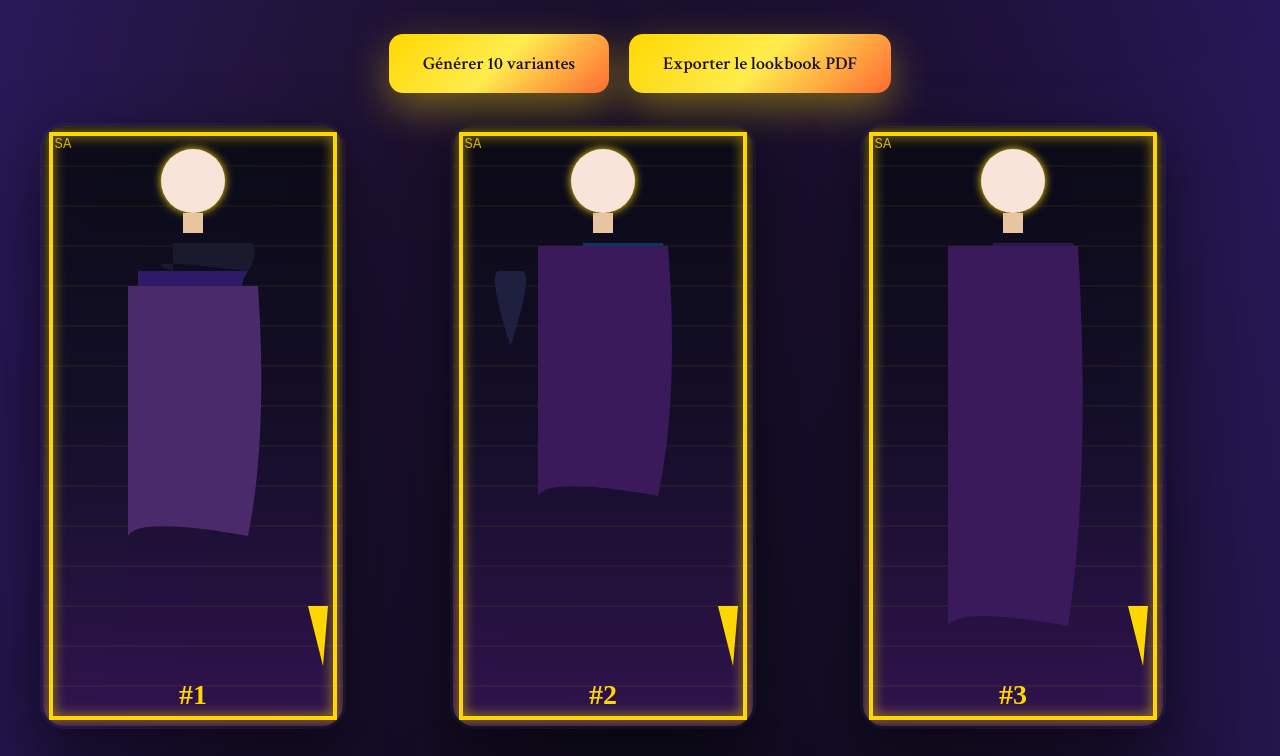
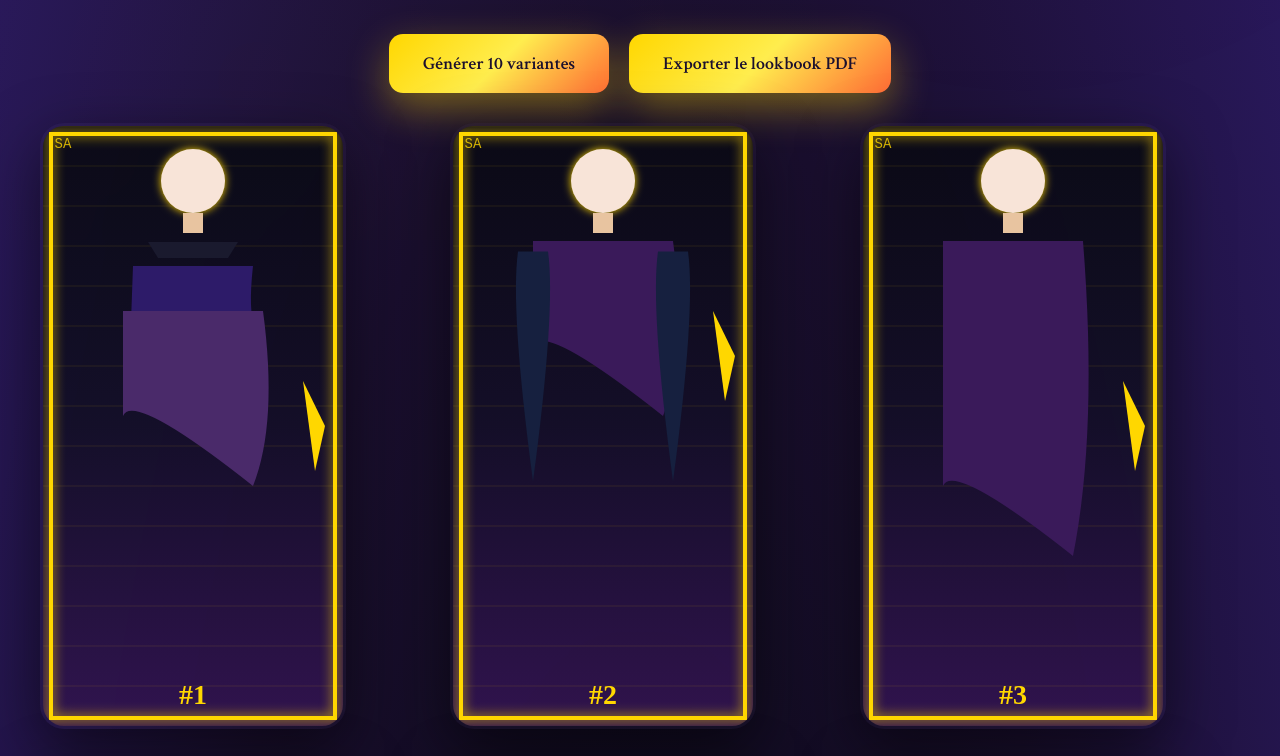
Before and after one commit to NagisaSano/silhouette-engine-ghesquiere, a website: page index.html in a window 1280 px wide. Shown: the part 560-1316 px from the top of the page. Drawn offline with nearby package versions, Linux system fonts and the light colour scheme.

Commit message:
feat: emphasize parameters visuals and add use case

```diff
--- a/index.html
+++ b/index.html
@@ -73,6 +73,19 @@
             <div class="canvas-container" id="canvasContainer" aria-live="polite"></div>
         </section>
 
+        <section class="use-case">
+            <h2>Cas d’usage: préparation de collection</h2>
+            <p>
+                Exemple: le studio fixe des contraintes (épaules volume, taille haute, longueur maxi)
+                pour une collection FW. Silhouette Engine génère une série de variantes cohérentes
+                à explorer ensuite en atelier.
+            </p>
+            <p>
+                L’outil ne remplace pas le dessin, il sert à cartographier rapidement l’espace des
+                silhouettes possibles à partir de règles de direction artistique.
+            </p>
+        </section>
+
         <section class="silhouette-info" id="silhouetteInfo" hidden>
             <h3>Configuration active</h3>
             <div id="configDetails"></div>
--- a/silhouette.js
+++ b/silhouette.js
@@ -2,11 +2,27 @@ const TARGET_SILHOUETTES = 10;
 const MAX_ATTEMPTS = 60;
 
 const rules = {
-    shoulder: { sharp: { w: 80, h: 20 }, volume: { w: 120, h: 40 }, fluid: { w: 90, h: 25 } },
-    col: { asym: { x: 20, y: 10 }, vneck: { x: 40, y: 30 }, oversize: { x: 0, y: 0 } },
-    waist: { high: { y: 120 }, low: { y: 160 }, marked: { y: 140, curve: 15 } },
-    length: { mini: 250, midi: 380, maxi: 500 },
-    sleeve: { none: [], short: [{ x: 50, y: 120, w: 30, h: 40 }], long: [{ x: 45, y: 120, w: 25, h: 100 }] }
+    shoulder: {
+        sharp: { w: 90, h: 16 },      // épaule droite
+        volume: { w: 180, h: 50 },    // power-shoulder
+        fluid: { w: 70, h: 28 }       // tombant
+    },
+    col: {
+        asym: { x: 12, y: 8, drop: 40 },
+        vneck: { x: 0, y: 0, depth: 40 },
+        oversize: { x: -8, y: -8, expand: 24 }
+    },
+    waist: {
+        high: { y: 115 },
+        low: { y: 185 },
+        marked: { y: 145, curve: 18, belt: true }
+    },
+    length: { mini: 140, midi: 280, maxi: 440 },
+    sleeve: {
+        none: [],
+        short: [{ x: 38, y: 145, w: 36, h: 80 }],
+        long: [{ x: 32, y: 145, w: 30, h: 230 }]
+    }
 };
 
 const labelMap = {
@@ -310,54 +326,113 @@ function drawSilhouette(canvas, params, variation) {
     ctx.fillStyle = '#e8c4a0';
     ctx.fillRect(w / 2 - 10, 87, 20, 20);
 
-    const shoulder = rules.shoulder[params.shoulder];
-    const col = rules.col[params.col];
+    const shoulderRule = rules.shoulder[params.shoulder];
+    const colRule = rules.col[params.col];
+    const shoulderWidth = shoulderRule.w + (colRule.expand || 0);
+    const shoulderHeight = shoulderRule.h + (colRule.expand ? 8 : 0);
+    const topY = 108 + (colRule.y || 0);
     ctx.fillStyle = variation % 3 === 0 ? '#1a1a2e' : variation % 3 === 1 ? '#0f3460' : '#2a1a4a';
 
     ctx.beginPath();
-    ctx.moveTo(w / 2 - shoulder.w / 2 + col.x, 107 + col.y);
-    ctx.lineTo(w / 2 + shoulder.w / 2 + col.x, 107 + col.y);
-    ctx.quadraticCurveTo(w / 2 + shoulder.w / 2 + 25, 130, w / 2 + shoulder.w / 2 + 15, 145);
-    ctx.quadraticCurveTo(w / 2 - shoulder.w / 2 - 25, 130, w / 2 - shoulder.w / 2 + col.x, 145);
+    if (params.shoulder === 'sharp') {
+        ctx.moveTo(w / 2 - shoulderWidth / 2, topY);
+        ctx.lineTo(w / 2 + shoulderWidth / 2, topY);
+        ctx.lineTo(w / 2 + shoulderWidth / 2 - 10, topY + shoulderHeight);
+        ctx.lineTo(w / 2 - shoulderWidth / 2 + 10, topY + shoulderHeight);
+    } else if (params.shoulder === 'volume') {
+        ctx.moveTo(w / 2 - shoulderWidth / 2 - 10, topY);
+        ctx.lineTo(w / 2 + shoulderWidth / 2 + 10, topY);
+        ctx.quadraticCurveTo(w / 2 + shoulderWidth / 2 + 32, topY + shoulderHeight * 0.8, w / 2 + shoulderWidth / 2 + 16, topY + shoulderHeight + 18);
+        ctx.lineTo(w / 2 - shoulderWidth / 2 - 16, topY + shoulderHeight + 18);
+        ctx.quadraticCurveTo(w / 2 - shoulderWidth / 2 - 32, topY + shoulderHeight * 0.8, w / 2 - shoulderWidth / 2 - 10, topY);
+    } else {
+        ctx.moveTo(w / 2 - shoulderWidth / 2, topY);
+        ctx.quadraticCurveTo(w / 2 - shoulderWidth / 2 - 12, topY + shoulderHeight, w / 2 - shoulderWidth / 2 + 6, topY + shoulderHeight + 24);
+        ctx.quadraticCurveTo(w / 2, topY + shoulderHeight + 36, w / 2 + shoulderWidth / 2 - 6, topY + shoulderHeight + 24);
+        ctx.quadraticCurveTo(w / 2 + shoulderWidth / 2 + 12, topY + shoulderHeight, w / 2 + shoulderWidth / 2, topY);
+    }
     ctx.closePath();
     ctx.fill();
 
     const waist = rules.waist[params.waist];
+    const waistY = waist.y;
     ctx.fillStyle = '#2d1b69';
     ctx.beginPath();
-    ctx.moveTo(w / 2 - 55, 145);
-    ctx.lineTo(w / 2 + 55, 145);
-    ctx.quadraticCurveTo(w / 2 + 45, waist.y, w / 2 + 50, waist.y + 15);
-    ctx.quadraticCurveTo(w / 2 - 45, waist.y + 20, w / 2 - 55, waist.y + 10);
+    ctx.moveTo(w / 2 - 60, topY + shoulderHeight + 8);
+    ctx.lineTo(w / 2 + 60, topY + shoulderHeight + 8);
+    ctx.quadraticCurveTo(w / 2 + 55, waistY, w / 2 + 62, waistY + 18);
+    ctx.quadraticCurveTo(w / 2 - 55, waistY + 22, w / 2 - 62, waistY + 10);
     ctx.closePath();
     ctx.fill();
 
+    if (waist.belt) {
+        ctx.fillStyle = '#ffd700';
+        ctx.fillRect(w / 2 - 70, waistY - 6, 140, 12);
+    }
+
     const len = rules.length[params.length];
+    const leftDrop = params.col === 'asym' ? -35 : 0;
+    const rightLift = params.col === 'asym' ? 35 : 0;
     ctx.fillStyle = variation % 4 === 0 ? '#4a2a6a' : '#3a1a5a';
     ctx.beginPath();
-    ctx.moveTo(w / 2 - 65, waist.y);
-    ctx.lineTo(w / 2 + 65, waist.y);
-    ctx.quadraticCurveTo(w / 2 + 75 + variation * 1.5, waist.y + len * 0.6, w / 2 + 55, waist.y + len);
-    ctx.quadraticCurveTo(w / 2 - 55, waist.y + len - 20, w / 2 - 65, waist.y + len);
+    ctx.moveTo(w / 2 - 70, waistY);
+    ctx.lineTo(w / 2 + 70, waistY);
+    ctx.quadraticCurveTo(w / 2 + 85, waistY + len * 0.55 + rightLift, w / 2 + 60, waistY + len + rightLift);
+    ctx.quadraticCurveTo(w / 2 - 60, waistY + len - 25 + leftDrop, w / 2 - 70, waistY + len + leftDrop);
     ctx.closePath();
     ctx.fill();
-
-    rules.sleeve[params.sleeve].forEach(sleeve => {
-        ctx.fillStyle = '#1f1f3f';
-        ctx.beginPath();
-        ctx.moveTo(sleeve.x, 145);
-        ctx.lineTo(sleeve.x + sleeve.w, 145);
-        ctx.quadraticCurveTo(sleeve.x + sleeve.w + 10, sleeve.y + sleeve.h * 0.3, sleeve.x + sleeve.w / 2, sleeve.y + sleeve.h);
-        ctx.quadraticCurveTo(sleeve.x - 10, sleeve.y + sleeve.h * 0.3, sleeve.x, 145);
-        ctx.fill();
-    });
 
     if (params.col === 'asym') {
         ctx.fillStyle = '#ffd700';
         ctx.beginPath();
-        ctx.moveTo(w - 35, h - 120);
-        ctx.lineTo(w - 15, h - 120);
-        ctx.lineTo(w - 20, h - 60);
+        ctx.moveTo(w - 40, waistY + len * 0.5);
+        ctx.lineTo(w - 18, waistY + len * 0.5 + 45);
+        ctx.lineTo(w - 28, waistY + len * 0.5 + 90);
+        ctx.fill();
+    }
+
+    if (params.col === 'vneck') {
+        ctx.save();
+        ctx.fillStyle = '#0a0a15';
+        ctx.beginPath();
+        ctx.moveTo(w / 2 - 20, topY + 6);
+        ctx.lineTo(w / 2 + 20, topY + 6);
+        ctx.lineTo(w / 2, topY + (rules.col.vneck.depth || 40) + 12);
+        ctx.closePath();
+        ctx.fill();
+        ctx.strokeStyle = '#ffd700';
+        ctx.lineWidth = 2;
+        ctx.stroke();
+        ctx.restore();
+    }
+
+    if (params.col === 'oversize') {
+        ctx.fillStyle = 'rgba(255,215,0,0.15)';
+        ctx.fillRect(w / 2 - shoulderWidth / 2 - 10, topY - 6, shoulderWidth + 20, shoulderHeight + 18);
+    }
+
+    if (params.sleeve !== 'none') {
+        const baseSleeve = rules.sleeve[params.sleeve][0];
+        const startY = topY + shoulderHeight * 0.6;
+        const sleeveHeight = params.sleeve === 'short'
+            ? baseSleeve.h
+            : Math.max(baseSleeve.h, len * 0.55);
+        const sleeveWidth = baseSleeve.w;
+        const colors = { short: '#22304f', long: '#16203f' };
+        const color = colors[params.sleeve] || '#1f1f3f';
+        const offset = shoulderWidth / 2 + 10;
+
+        drawSleeve(w / 2 - offset - sleeveWidth, startY, sleeveWidth, sleeveHeight, color);
+        drawSleeve(w / 2 + offset, startY, sleeveWidth, sleeveHeight, color);
+    }
+
+    function drawSleeve(x, y, sw, sh, color) {
+        ctx.fillStyle = color;
+        ctx.beginPath();
+        ctx.moveTo(x, y);
+        ctx.lineTo(x + sw, y);
+        ctx.quadraticCurveTo(x + sw + 8, y + sh * 0.25, x + sw * 0.5, y + sh);
+        ctx.quadraticCurveTo(x - 8, y + sh * 0.25, x, y);
         ctx.fill();
     }
 
--- a/style.css
+++ b/style.css
@@ -229,6 +229,29 @@ canvas:hover {
     line-height: 1.6;
 }
 
+.use-case {
+    margin: 40px auto;
+    max-width: 900px;
+    padding: 30px 40px;
+    background: rgba(255, 255, 255, 0.03);
+    border-radius: 16px;
+    border: 1px solid rgba(255, 215, 0, 0.2);
+}
+
+.use-case h2 {
+    font-size: 1.8rem;
+    color: #ffd700;
+    margin-bottom: 15px;
+    text-align: center;
+}
+
+.use-case p {
+    font-size: 1rem;
+    line-height: 1.7;
+    margin-bottom: 10px;
+    text-align: center;
+}
+
 #statsChart {
     max-width: 420px;
     margin: 10px auto 0;
```
